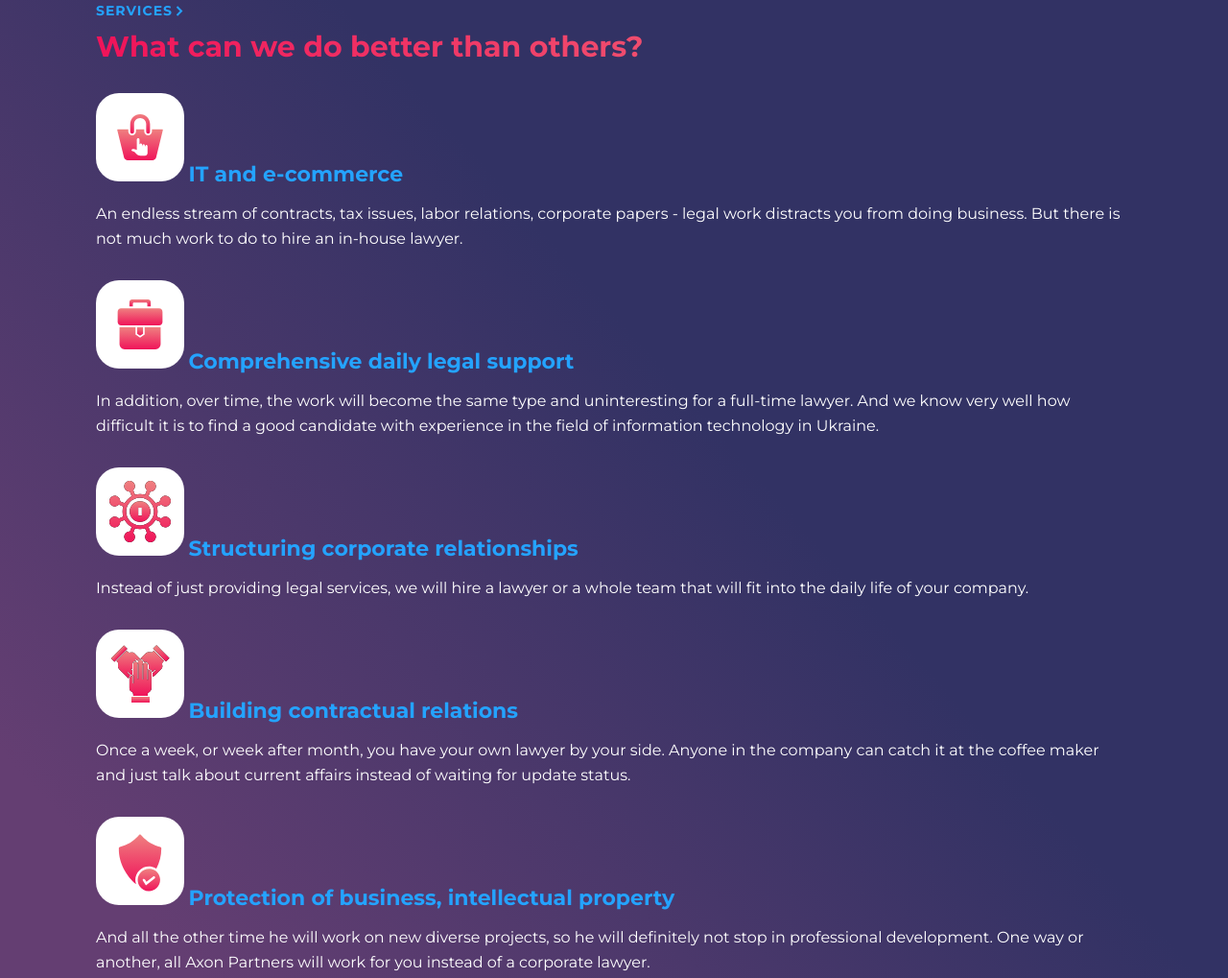
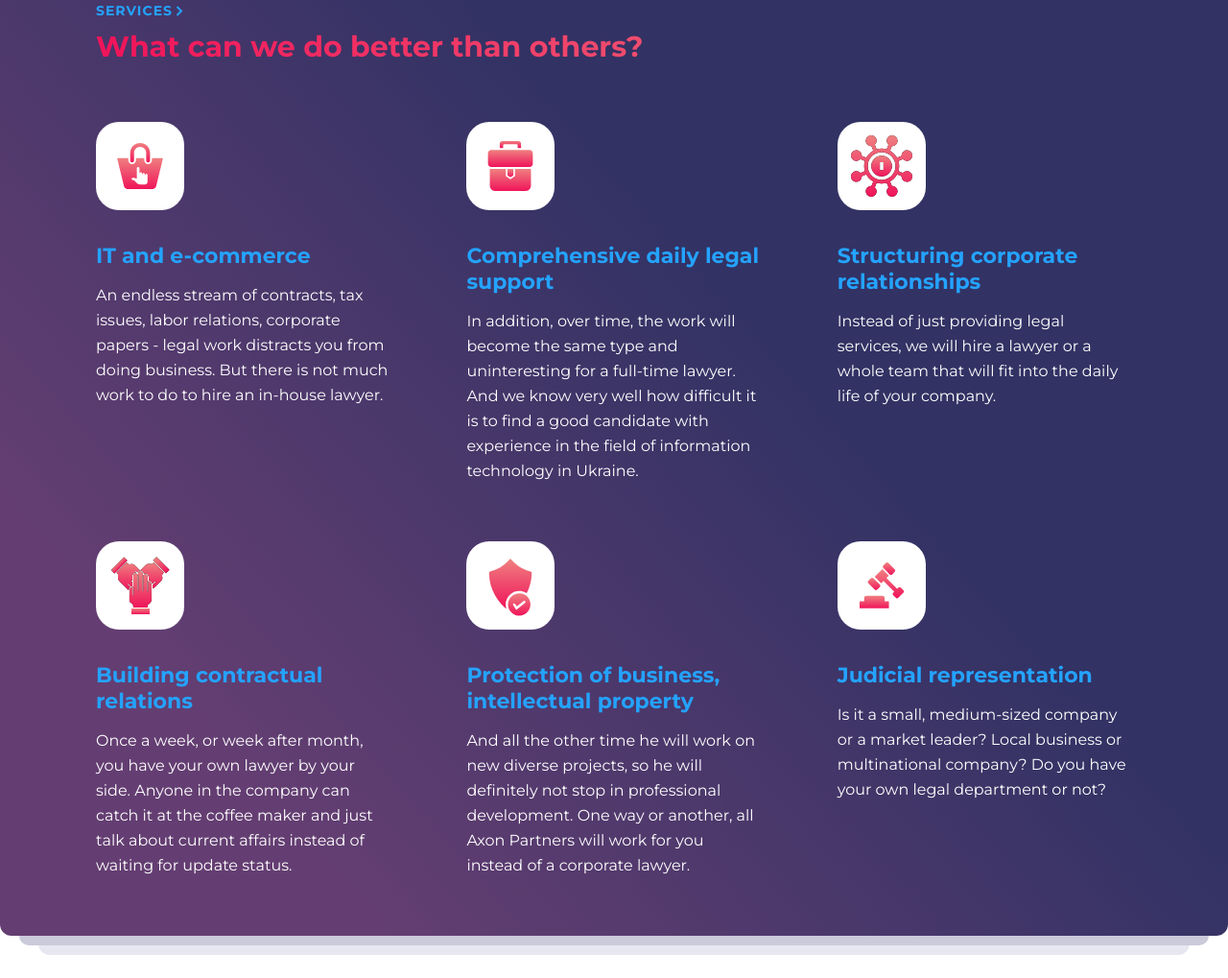
Before and after one commit to AnnLP2/Hillel-project, a website: page app/index.html in a window 1280 px wide. Shown: the part 1180-2199 px from the top of the page at 96% size. Drawn offline with Linux system fonts and the light colour scheme.

Commit message:
fixed homepage services and slider

```diff
--- a/app/index.html
+++ b/app/index.html
@@ -244,6 +244,7 @@
                         What can we do better than others?
                     </h2>
                     <div class="services-box">
+                        <div class="services-box__wrap">
                             <article class="services-box__card">
                                 <a class="services-box__icon icon1" href=""></a>
                                 <a class="services-box__title" href=""
@@ -251,26 +252,31 @@
                                 >
                                 <p class="services-box__text">
                                     An endless stream of contracts, tax issues,
-                                labor relations, corporate papers - legal work
-                                distracts you from doing business. But there is
-                                not much work to do to hire an in-house lawyer.
+                                    labor relations, corporate papers - legal
+                                    work distracts you from doing business. But
+                                    there is not much work to do to hire an
+                                    in-house lawyer.
                                 </p>
                             </article>
+                        </div>
 
+                        <div class="services-box__wrap">
                             <article class="services-box__card">
                                 <a class="services-box__icon icon2" href=""></a>
                                 <a class="services-box__title" href=""
                                     >Comprehensive daily legal support</a
                                 >
                                 <p class="services-box__text">
-                                In addition, over time, the work will become the
-                                same type and uninteresting for a full-time
-                                lawyer. And we know very well how difficult it
-                                is to find a good candidate with experience in
-                                the field of information technology in Ukraine.
+                                    In addition, over time, the work will become
+                                    the same type and uninteresting for a
+                                    full-time lawyer. And we know very well how
+                                    difficult it is to find a good candidate
+                                    with experience in the field of information
+                                    technology in Ukraine.
                                 </p>
                             </article>
-
+                        </div>
+                        <div class="services-box__wrap">
                             <article class="services-box__card">
                                 <a class="services-box__icon icon3" href=""></a>
                                 <a class="services-box__title" href=""
@@ -278,25 +284,29 @@
                                 >
                                 <p class="services-box__text">
                                     Instead of just providing legal services, we
-                                will hire a lawyer or a whole team that will fit
-                                into the daily life of your company.
+                                    will hire a lawyer or a whole team that will
+                                    fit into the daily life of your company.
                                 </p>
                             </article>
+                        </div>
 
+                        <div class="services-box__wrap">
                             <article class="services-box__card">
                                 <a class="services-box__icon icon4" href=""></a>
                                 <a class="services-box__title" href=""
                                     >Building contractual relations</a
                                 >
                                 <p class="services-box__text">
-                                Once a week, or week after month, you have your
-                                own lawyer by your side. Anyone in the company
-                                can catch it at the coffee maker and just talk
-                                about current affairs instead of waiting for
-                                update status.
+                                    Once a week, or week after month, you have
+                                    your own lawyer by your side. Anyone in the
+                                    company can catch it at the coffee maker and
+                                    just talk about current affairs instead of
+                                    waiting for update status.
                                 </p>
                             </article>
+                        </div>
 
+                        <div class="services-box__wrap">
                             <article class="services-box__card">
                                 <a class="services-box__icon icon5" href=""></a>
                                 <a class="services-box__title" href=""
@@ -305,24 +315,28 @@
                                 >
                                 <p class="services-box__text">
                                     And all the other time he will work on new
-                                diverse projects, so he will definitely not stop
-                                in professional development. One way or another,
-                                all Axon Partners will work for you instead of a
-                                corporate lawyer.
+                                    diverse projects, so he will definitely not
+                                    stop in professional development. One way or
+                                    another, all Axon Partners will work for you
+                                    instead of a corporate lawyer.
                                 </p>
                             </article>
+                        </div>
 
+                        <div class="services-box__wrap">
                             <article class="services-box__card">
                                 <a class="services-box__icon icon6" href=""></a>
                                 <a class="services-box__title" href=""
                                     >Judicial representation</a
                                 >
                                 <p class="services-box__text">
-                                Is it a small, medium-sized company or a market
-                                leader? Local business or multinational company?
-                                Do you have your own legal department or not?
+                                    Is it a small, medium-sized company or a
+                                    market leader? Local business or
+                                    multinational company? Do you have your own
+                                    legal department or not?
                                 </p>
                             </article>
+                        </div>
                     </div>
                 </section>
             </div>
--- a/app/sass/_homepage-services.scss
+++ b/app/sass/_homepage-services.scss
@@ -72,3 +72,45 @@
         }
     }
 }
+
+@media (min-width: 768px) {
+    .services {
+        &__title {
+            padding-bottom: 60px;
+        }
+        &-box {
+            display: flex;
+            align-items: flex-start;
+            justify-content: space-between;
+            flex-wrap: wrap;
+            &__wrap {
+                width: 50%;
+                margin: 0 -15px;
+            }
+            gap: 60px;
+            &__card {
+                margin: 0 15px;
+            }
+            &__icon {
+                margin-top: 0;
+            }
+        }
+    }
+}
+
+@media (min-width: 992px) {
+    .services {
+        &-box {
+            &__wrap {
+                width: 30.3%;
+                margin: 0 -10px;
+            }
+            gap: 60px;
+            &__card {
+                margin: 0 10px;
+            }
+            &__title {
+            }
+        }
+    }
+}
```
Also changed, not shown: app/css/style.css, 1 other file. Lines whose indentation alone changed are shown as unchanged.
